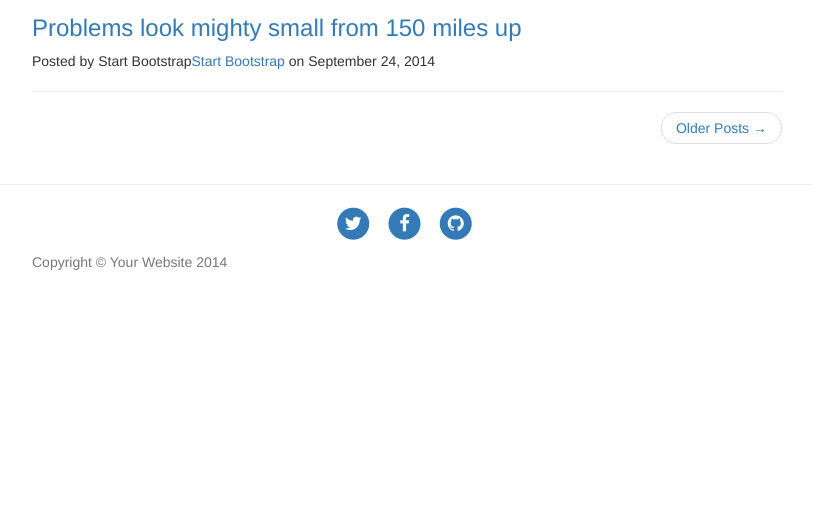
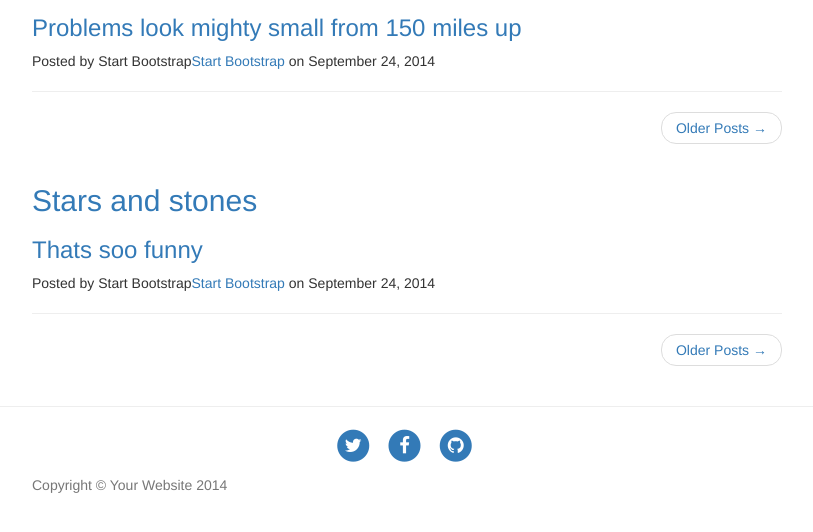
Before and after one commit to Veebiarendaja/pseudoprojekt, a PHP site: page / in a window 1280 px wide. Shown: the part 179-711 px from the top of the page, without its empty margins (233-1046 px from the left). Run offline with PHP 8.4, Linux system fonts and the light colour scheme; some libraries are stand-ins or nearby versions.

Commit message:
29. Multidimensionaalne massiiv [Delivers #104070326]

```diff
--- a/index.php
+++ b/index.php
@@ -1,9 +1,14 @@
 <?php
-    $posts = array("title"=>"Man must explore, and this is exploration at its greatest",
+    $posts[]= array("title"=>"Man must explore, and this is exploration at its greatest",
         "subtitle"=>"Problems look mighty small from 150 miles up",
         "author"=>"Start Bootstrap",
         "date"=> "September 24, 2014");
+    $posts[]= array("title"=>"Stars and stones",
+        "subtitle"=>"Thats soo funny",
+        "author"=>"Start Bootstrap",
+        "date"=> "September 24, 2014");
 ?>
+
 <!DOCTYPE html>
 <html lang="en">
 
@@ -93,18 +98,19 @@
 
     <!-- Main Content -->
     <div class="container">
+        <?php foreach($posts as $post):?>
             <div class="row">
                 <div class="col-lg-8 col-lg-offset-2 col-md-10 col-md-offset-1">
                     <div class="post-preview">
                         <a href="post.html">
                             <h2 class="post-title">
-                            <?=$posts["title"]?>
+                                <?=$post["title"]?>
                             </h2>
                             <h3 class="post-subtitle">
-                            <?=$posts["subtitle"]?>
+                                <?=$post["subtitle"]?>
                             </h3>
                         </a>
-                    <p class="post-meta">Posted by <?=$posts["author"]?><a href="#">Start Bootstrap</a> on <?=$posts["date"]?></p>
+                        <p class="post-meta">Posted by <?=$post["author"]?><a href="#">Start Bootstrap</a> on <?=$post["date"]?></p>
                     </div>
                     <hr>
                     <!-- Pager -->
@@ -115,6 +121,7 @@
                     </ul>
                 </div>
             </div>
+        <?php endforeach?>
     </div>
 
     <hr>
```
Lines whose indentation alone changed are shown as unchanged.
